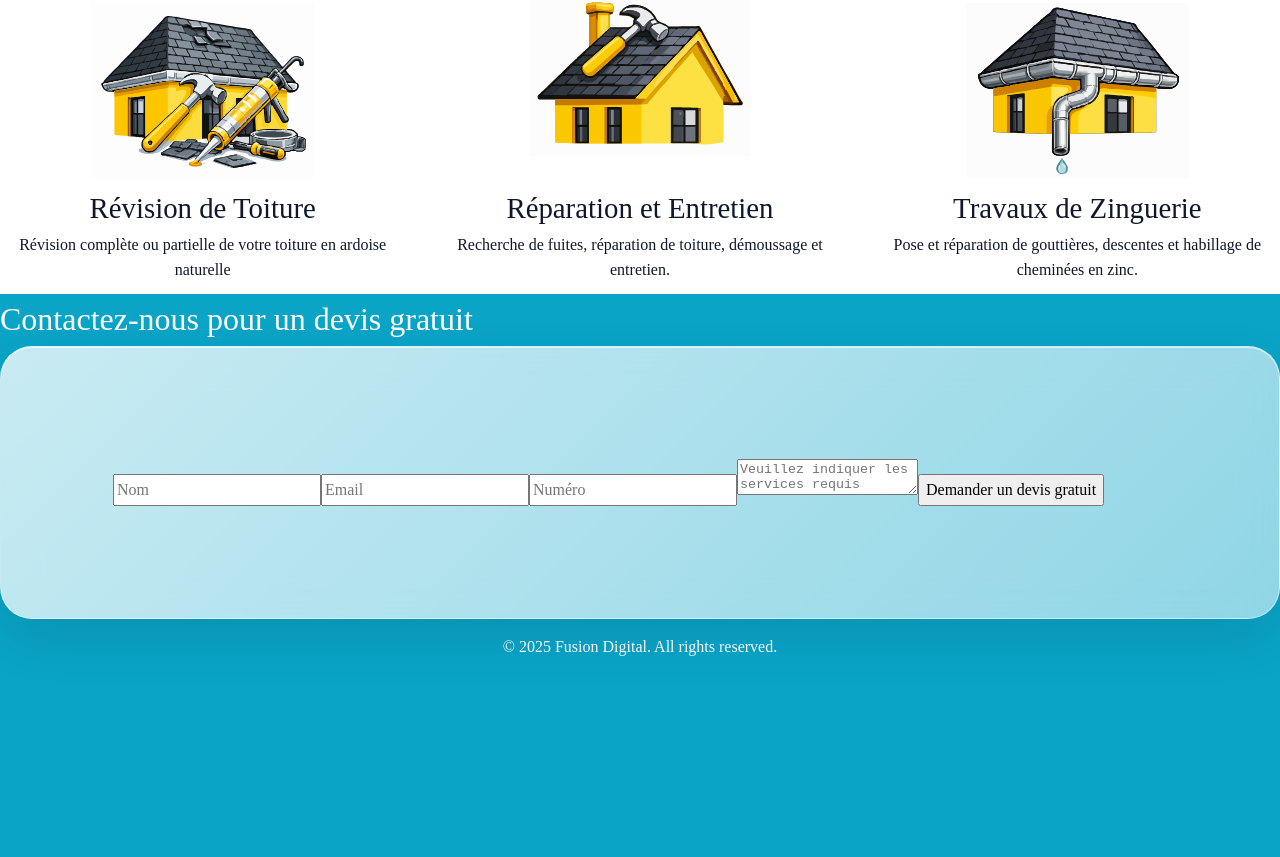
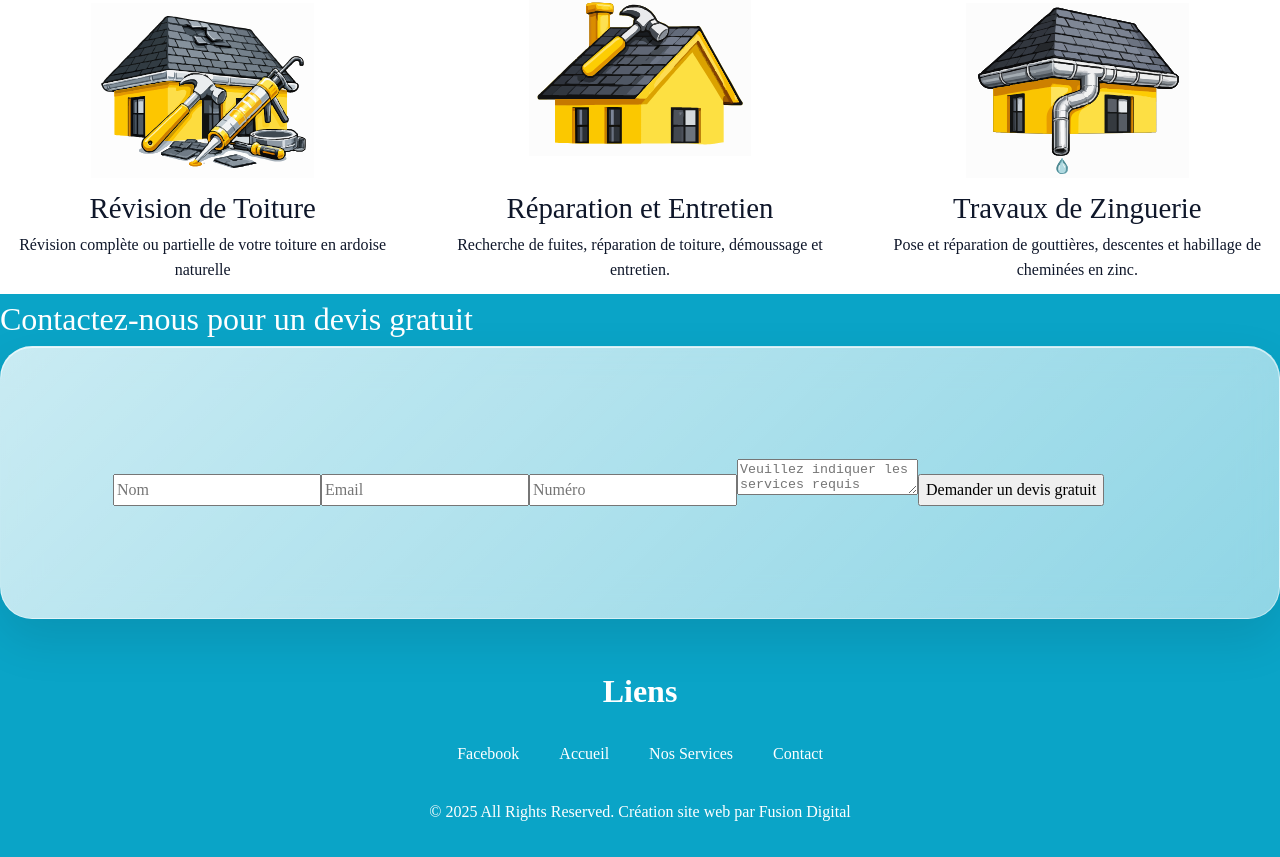
Before and after one commit to Charlirussell/Avenir-Toiture-Ouest, a React (Vite) app: page / in a window 1280 px wide. Shown: the part 744-1601 px from the top of the page. Before the commit the page ends 1420 px from the top, so only its background shows below. Built offline with nearby package versions, Linux system fonts and the light colour scheme.

Commit message:
Added links to the footer, added relevent scss for styling

```diff
--- a/src/components/Footer/Footer.jsx
+++ b/src/components/Footer/Footer.jsx
@@ -2,11 +2,25 @@ import './Footer.scss';
 
 const Footer = () => {
     return (
-        <>
-        <div className='footer'>
-            <div><p>&copy; 2025 <a href="https://fusiondigital.fr" target="_blank" rel="noopener noreferrer">Fusion Digital</a>. All rights reserved.</p></div>
-        </div>
-        </>
+    <footer id='footer' className='footer'>
+        <h2 className='footer-title'>Liens</h2>
+        <ul className='footer-links'>
+            <li><a href="https://www.facebook.com/avenirtoitureouest" target="_blank" rel="noopener noreferrer">Facebook</a></li>
+            <li><a href='#home'>Accueil</a></li>
+            <li><a href='#services'>Nos Services</a></li>
+            <li><a href='#contact'>Contact</a></li>
+        </ul>
+        <p className="footer-copyright">
+        © 2025 All Rights Reserved.{" "}
+        <a
+            href="https://fusiondigital.fr"
+            target="_blank"
+            rel="noopener"
+        >
+            Création site web par Fusion Digital
+        </a>
+        </p>
+    </footer>
     )
 }
 
--- a/src/components/Footer/Footer.scss
+++ b/src/components/Footer/Footer.scss
@@ -1,7 +1,28 @@
 @use '/src/styles/variables' as v;
 
 .footer {
-  margin-top: auto;
-  padding: 1rem;
-  align-self: center;
+    background: v.$blue-primary;
+    color: v.$text-light;
+    padding: 3rem 1rem 2rem;
+    display: flex;
+    flex-direction: column;
+    align-items: center;
+    justify-content: space-between;
+    text-align: center;
 }
+
+.footer-title {
+    font-size: 2rem;
+    font-weight: bolder;
+    margin-bottom: 1.5rem;
+}
+
+.footer-links {
+    list-style: none;
+    display: flex;
+    gap: 2.5rem;
+    padding: 0;
+    margin: 0 0 2rem 0;
+    flex-wrap: wrap;
+    justify-content: center;
+}
```
